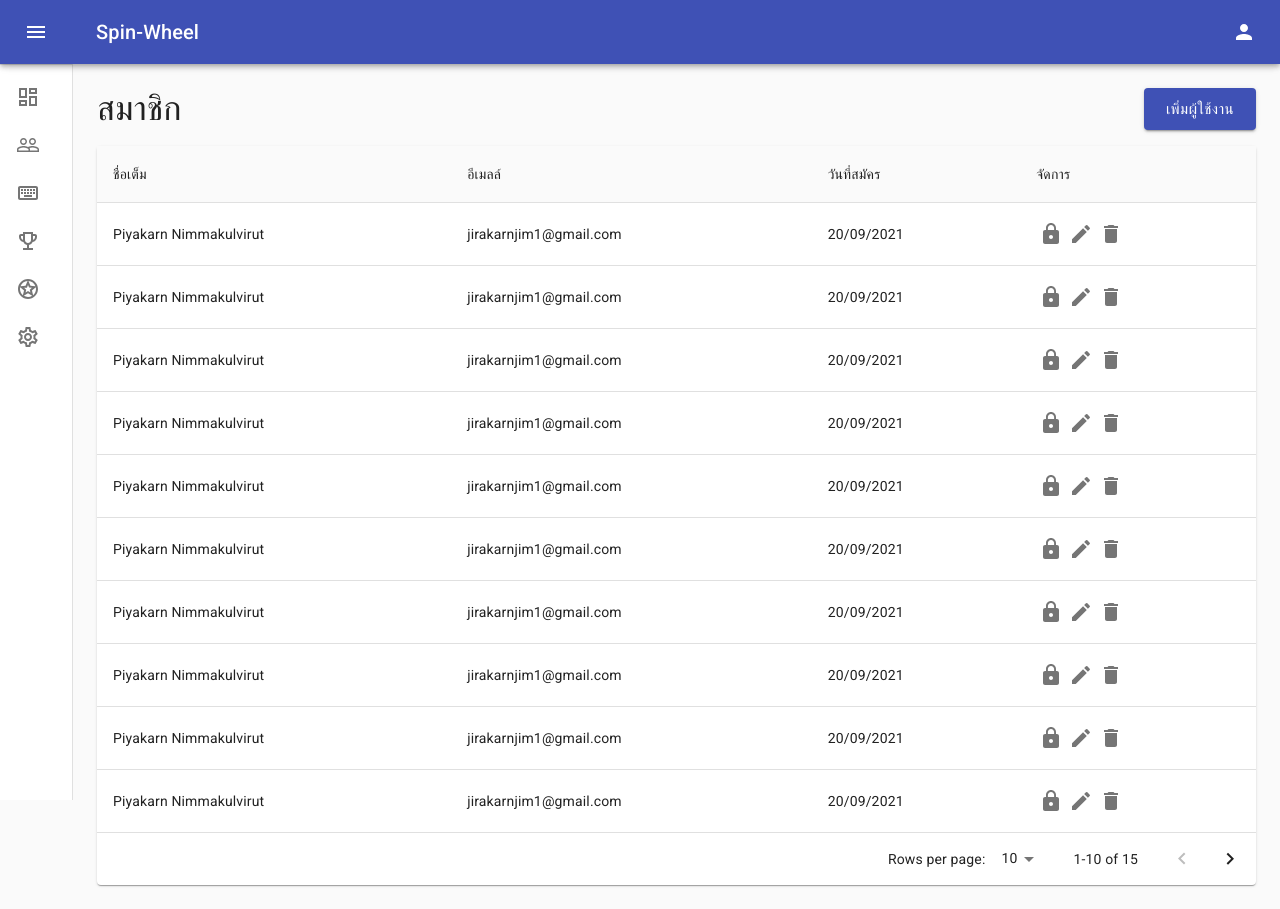
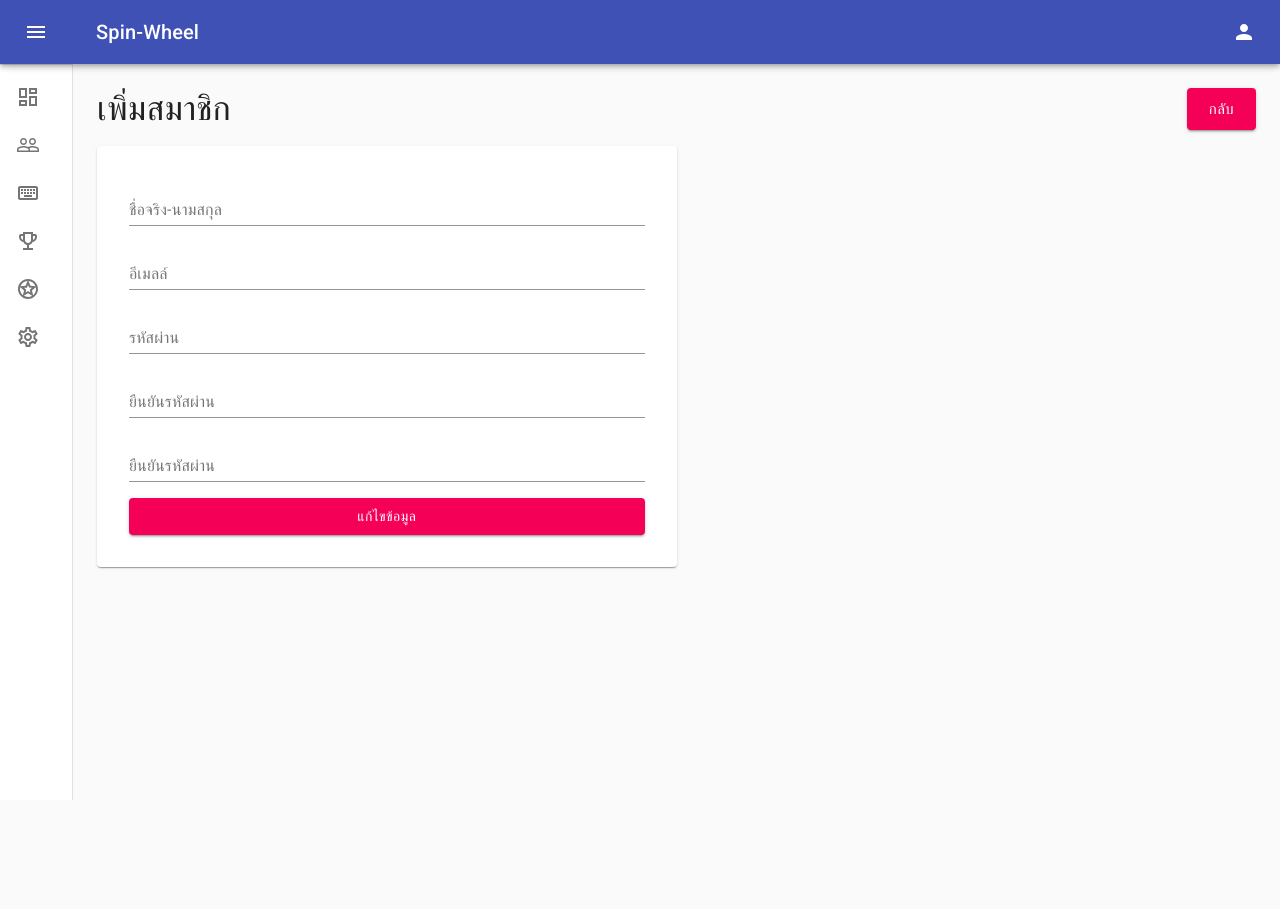
Before and after one commit to KkyJim12/spin-wheel-backoffice, a React (Create React App) app: page /user/1/edit in a window 1280 px wide. After the commit the page ends 800 px from the top, so only its background shows below. Built offline with nearby package versions, Linux system fonts and the light colour scheme.

Commit message:
Update user management

```diff
--- a/src/App.js
+++ b/src/App.js
@@ -9,6 +9,8 @@ import {
 import LoginPage from 'pages/Auth/Login';
 import DashboardPage from 'pages/Dashboard/Dashboard';
 import UserIndexPage from 'pages/User/Index';
+import UserCreatePage from 'pages/User/Create';
+import UserEditPage from 'pages/User/Edit';
 
 const App = () => {
   return (
@@ -28,9 +30,19 @@ const App = () => {
               <DashboardPage />
             </AppLayout>
           </Route>
-          <Route path='/user'>
+          <Route path='/user' exact>
             <AppLayout>
               <UserIndexPage />
+            </AppLayout>
+          </Route>
+          <Route path='/user/create'>
+            <AppLayout>
+              <UserCreatePage />
+            </AppLayout>
+          </Route>
+          <Route path='/user/:id/edit'>
+            <AppLayout>
+              <UserEditPage />
             </AppLayout>
           </Route>
         </Switch>
--- /dev/null
+++ b/src/components/User/CreateForm.js
@@ -0,0 +1,37 @@
+import Card from '@material-ui/core/Card';
+import TextField from '@material-ui/core/TextField';
+import Box from '@material-ui/core/Box';
+import Button from '@material-ui/core/Button';
+
+const CreateForm = () => {
+  return (
+    <>
+      <Card>
+        <Box p={4}>
+          <Box mb={2}>
+            <TextField id='standard-basic' label='ชื่อจริง-นามสกุล' fullWidth />
+          </Box>
+          <Box mb={2}>
+            <TextField id='standard-basic' label='อีเมลล์' fullWidth />
+          </Box>
+          <Box mb={2}>
+            <TextField id='standard-basic' label='รหัสผ่าน' fullWidth />
+          </Box>
+          <Box mb={2}>
+            <TextField id='standard-basic' label='ยืนยันรหัสผ่าน' fullWidth />
+          </Box>
+          <Box mb={2}>
+            <TextField id='standard-basic' label='ยืนยันรหัสผ่าน' fullWidth />
+          </Box>
+          <Box>
+            <Button variant='contained' color='primary' fullWidth>
+              เพิ่มสมาชิก
+            </Button>
+          </Box>
+        </Box>
+      </Card>
+    </>
+  );
+};
+
+export default CreateForm;
--- a/src/components/User/DataTable.js
+++ b/src/components/User/DataTable.js
@@ -20,13 +20,13 @@ const columns = [
   { id: 'manage', label: 'จัดการ', minWidth: 100 },
 ];
 
-function createData(fullname, email, created_date) {
+function createData(id, fullname, email, created_date) {
   let manage = (
     <>
       <IconButton aria-label='delete' size='small'>
         <PasswordIcon />
       </IconButton>
-      <IconButton aria-label='edit' size='small'>
+      <IconButton href={`user/${id}/edit`} aria-label='edit' size='small'>
         <EditIcon />
       </IconButton>
       <IconButton aria-label='delete' size='small'>
@@ -38,21 +38,72 @@ function createData(fullname, email, created_date) {
 }
 
 const rows = [
-  createData('Piyakarn Nimmakulvirut', 'jirakarnjim1@gmail.com', '20/09/2021'),
-  createData('Piyakarn Nimmakulvirut', 'jirakarnjim1@gmail.com', '20/09/2021'),
-  createData('Piyakarn Nimmakulvirut', 'jirakarnjim1@gmail.com', '20/09/2021'),
-  createData('Piyakarn Nimmakulvirut', 'jirakarnjim1@gmail.com', '20/09/2021'),
-  createData('Piyakarn Nimmakulvirut', 'jirakarnjim1@gmail.com', '20/09/2021'),
-  createData('Piyakarn Nimmakulvirut', 'jirakarnjim1@gmail.com', '20/09/2021'),
-  createData('Piyakarn Nimmakulvirut', 'jirakarnjim1@gmail.com', '20/09/2021'),
-  createData('Piyakarn Nimmakulvirut', 'jirakarnjim1@gmail.com', '20/09/2021'),
-  createData('Piyakarn Nimmakulvirut', 'jirakarnjim1@gmail.com', '20/09/2021'),
-  createData('Piyakarn Nimmakulvirut', 'jirakarnjim1@gmail.com', '20/09/2021'),
-  createData('Piyakarn Nimmakulvirut', 'jirakarnjim1@gmail.com', '20/09/2021'),
-  createData('Piyakarn Nimmakulvirut', 'jirakarnjim1@gmail.com', '20/09/2021'),
-  createData('Piyakarn Nimmakulvirut', 'jirakarnjim1@gmail.com', '20/09/2021'),
-  createData('Piyakarn Nimmakulvirut', 'jirakarnjim1@gmail.com', '20/09/2021'),
-  createData('Piyakarn Nimmakulvirut', 'jirakarnjim1@gmail.com', '20/09/2021'),
+  createData(
+    1,
+    'Piyakarn Nimmakulvirut',
+    'jirakarnjim1@gmail.com',
+    '20/09/2021'
+  ),
+  createData(
+    1,
+    'Piyakarn Nimmakulvirut',
+    'jirakarnjim1@gmail.com',
+    '20/09/2021'
+  ),
+  createData(
+    1,
+    'Piyakarn Nimmakulvirut',
+    'jirakarnjim1@gmail.com',
+    '20/09/2021'
+  ),
+  createData(
+    1,
+    'Piyakarn Nimmakulvirut',
+    'jirakarnjim1@gmail.com',
+    '20/09/2021'
+  ),
+  createData(
+    1,
+    'Piyakarn Nimmakulvirut',
+    'jirakarnjim1@gmail.com',
+    '20/09/2021'
+  ),
+  createData(
+    1,
+    'Piyakarn Nimmakulvirut',
+    'jirakarnjim1@gmail.com',
+    '20/09/2021'
+  ),
+  createData(
+    1,
+    'Piyakarn Nimmakulvirut',
+    'jirakarnjim1@gmail.com',
+    '20/09/2021'
+  ),
+  createData(
+    1,
+    'Piyakarn Nimmakulvirut',
+    'jirakarnjim1@gmail.com',
+    '20/09/2021'
+  ),
+  createData(
+    1,
+    'Piyakarn Nimmakulvirut',
+    'jirakarnjim1@gmail.com',
+    '20/09/2021'
+  ),
+  createData(
+    1,
+    'Piyakarn Nimmakulvirut',
+    'jirakarnjim1@gmail.com',
+    '20/09/2021'
+  ),
+  createData(
+    1,
+    'Piyakarn Nimmakulvirut',
+    'jirakarnjim1@gmail.com',
+    '20/09/2021'
+  ),
 ];
 
 const useStyles = makeStyles({
--- /dev/null
+++ b/src/components/User/EditForm.js
@@ -0,0 +1,37 @@
+import Card from '@material-ui/core/Card';
+import TextField from '@material-ui/core/TextField';
+import Box from '@material-ui/core/Box';
+import Button from '@material-ui/core/Button';
+
+const CreateForm = () => {
+  return (
+    <>
+      <Card>
+        <Box p={4}>
+          <Box mb={2}>
+            <TextField id='standard-basic' label='ชื่อจริง-นามสกุล' fullWidth />
+          </Box>
+          <Box mb={2}>
+            <TextField id='standard-basic' label='อีเมลล์' fullWidth />
+          </Box>
+          <Box mb={2}>
+            <TextField id='standard-basic' label='รหัสผ่าน' fullWidth />
+          </Box>
+          <Box mb={2}>
+            <TextField id='standard-basic' label='ยืนยันรหัสผ่าน' fullWidth />
+          </Box>
+          <Box mb={2}>
+            <TextField id='standard-basic' label='ยืนยันรหัสผ่าน' fullWidth />
+          </Box>
+          <Box>
+            <Button variant='contained' color='secondary' fullWidth>
+              แก้ไขข้อมูล
+            </Button>
+          </Box>
+        </Box>
+      </Card>
+    </>
+  );
+};
+
+export default CreateForm;
--- /dev/null
+++ b/src/pages/User/Create.js
@@ -0,0 +1,31 @@
+import { Typography, Grid, Box, Button } from '@material-ui/core';
+import CreateForm from 'components/User/CreateForm';
+
+const UserCreatePage = () => {
+  return (
+    <>
+      <Grid container>
+        <Grid item md='6'>
+          <Typography variant='h4'>เพิ่มสมาชิก</Typography>
+        </Grid>
+        <Grid item md='6' align='end'>
+          <Button
+            href='/user'
+            variant='contained'
+            color='secondary'
+            size='large'
+          >
+            กลับ
+          </Button>
+        </Grid>
+        <Grid item md='6'>
+          <Box mt={2}>
+            <CreateForm />
+          </Box>
+        </Grid>
+      </Grid>
+    </>
+  );
+};
+
+export default UserCreatePage;
--- /dev/null
+++ b/src/pages/User/Edit.js
@@ -0,0 +1,31 @@
+import { Typography, Grid, Box, Button } from '@material-ui/core';
+import EditForm from 'components/User/EditForm';
+
+const UserEditPage = () => {
+  return (
+    <>
+      <Grid container>
+        <Grid item md='6'>
+          <Typography variant='h4'>เพิ่มสมาชิก</Typography>
+        </Grid>
+        <Grid item md='6' align='end'>
+          <Button
+            href='/user'
+            variant='contained'
+            color='secondary'
+            size='large'
+          >
+            กลับ
+          </Button>
+        </Grid>
+        <Grid item md='6'>
+          <Box mt={2}>
+            <EditForm />
+          </Box>
+        </Grid>
+      </Grid>
+    </>
+  );
+};
+
+export default UserEditPage;
--- a/src/pages/User/Index.js
+++ b/src/pages/User/Index.js
@@ -1,7 +1,7 @@
 import { Typography, Grid, Box, Button } from '@material-ui/core';
 import UserDataTable from 'components/User/DataTable';
 
-const User = () => {
+const UserIndexPage = () => {
   return (
     <>
       <Grid container>
@@ -9,7 +9,7 @@ const User = () => {
           <Typography variant='h4'>สมาชิก</Typography>
         </Grid>
         <Grid item md='6' align='end'>
-          <Button variant='contained' color='primary' size='large'>
+          <Button href="/user/create" variant='contained' color='primary' size='large'>
             เพิ่มผู้ใช้งาน
           </Button>
         </Grid>
@@ -23,4 +23,4 @@ const User = () => {
   );
 };
 
-export default User;
+export default UserIndexPage;
```
